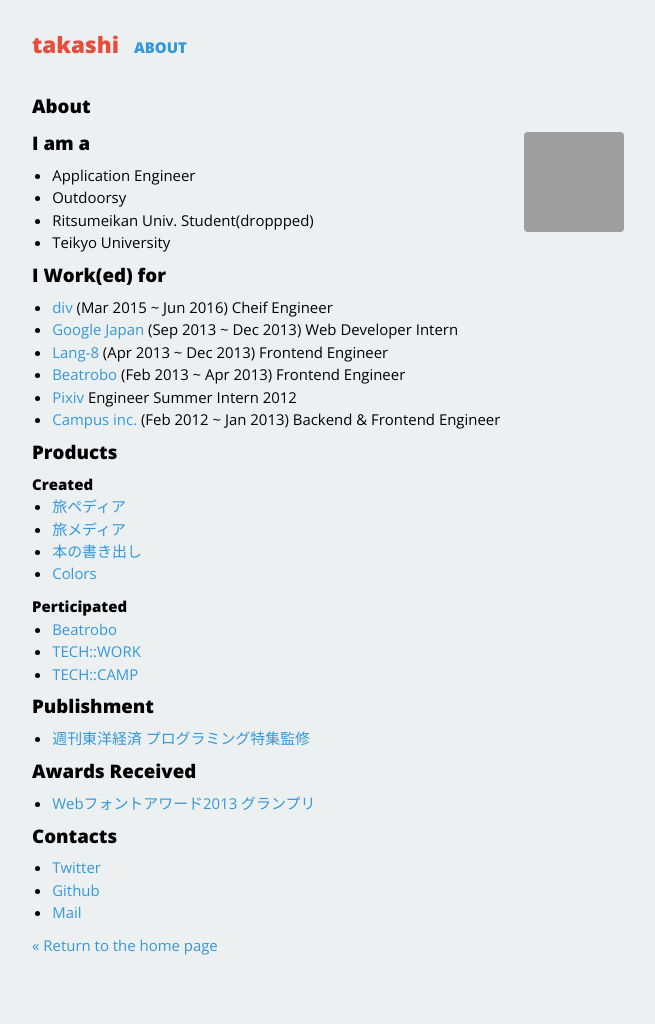
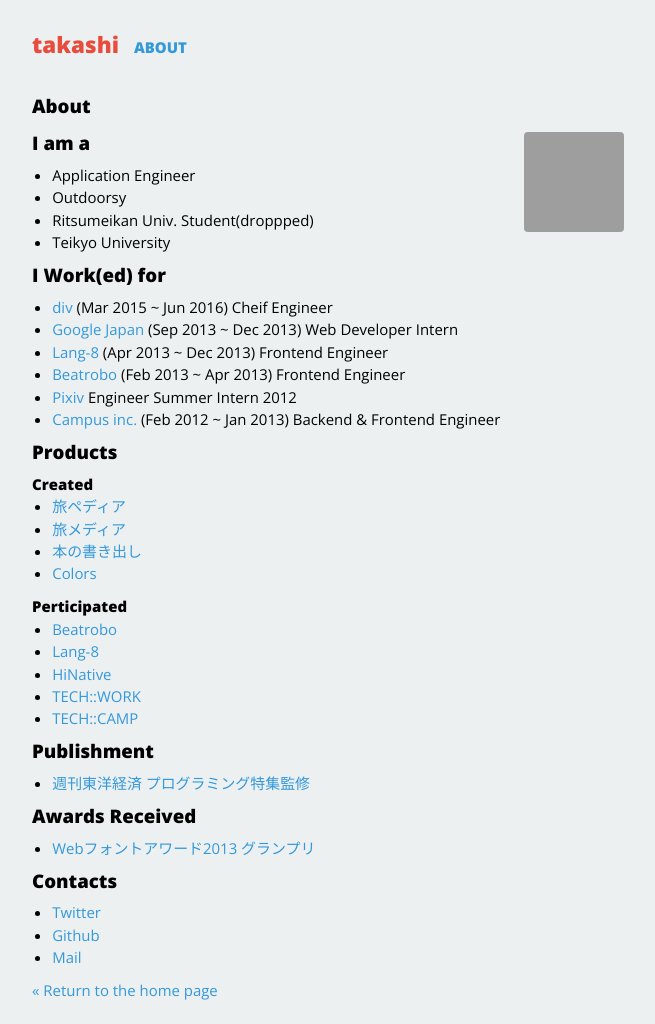
Before and after one commit to takashi/takashi.github.io, a Jekyll site: the page built from about.md, in a window 1280 px wide, cut to the strip 0-1024 px from the top of the page. Shown: the whole strip, without its empty margins (312-967 px from the left). Built offline with Jekyll 4.4.1, drawn with Linux system fonts in a browser that asks for light colours; nearby versions of some CDN libraries; before the commit the page ends 979 px from its top, so only the background shows below that; grey boxes are pictures that could not be loaded.

Commit message:
update products

```diff
--- a/about.md
+++ b/about.md
@@ -33,7 +33,9 @@ permalink: /about/
 
 ### Perticipated
 
-- [Beatrobo](https://corp.beatrobo.com/ja/)
+- [Beatrobo](https://corp.beatrobo.com/ja)
+- [Lang-8](http://lang-8.com)
+- [HiNative](https://hinative.com)
 - [TECH::WORK](https://tech-work.in)
 - [TECH::CAMP](https://tech-camp.in)
 
```
